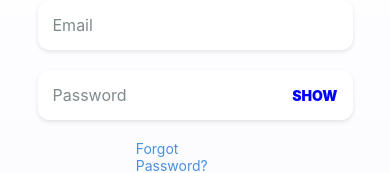
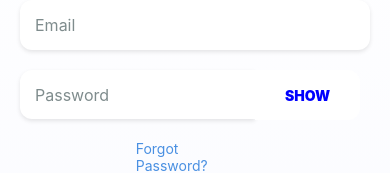
Before and after one commit to PulithR/sinhala-note-summarization-application, a React Native app in the folder kuppi-interface/: screen /Home in a window 390 px wide. Shown: the part 351-524 px from the top of the page. Built offline with nearby package versions, Linux system fonts and the light colour scheme.

Commit message:
Fixed the issue where password inputs affected the visibility button

```diff
--- a/kuppi-interface/API/BaseApiUrl.js
+++ b/kuppi-interface/API/BaseApiUrl.js
@@ -1,3 +1,3 @@
-const BASE_API_URL = ""; // centralized API management for developing purposes; will do further improvements
+const BASE_API_URL = "http://192.168.43.131:5000"; // centralized API management for developing purposes; will do further improvements
 
 export default BASE_API_URL;
--- a/kuppi-interface/screens/LoginScreen.js
+++ b/kuppi-interface/screens/LoginScreen.js
@@ -113,6 +113,7 @@ const LoginScreen = ({ setShowSignUp }) => {
                 />
                 <TouchableOpacity
                   style={styles.visibilityButton}
+                  activeOpacity={1}
                   onPress={() => setShowPassword(!showPassword)}
                 >
                   <Text style={styles.visibilityButtonText}>
@@ -201,7 +202,7 @@ const styles = StyleSheet.create({
     marginBottom: 40,
   },
   input: {
-    width: "90%",
+    width: "100%",
     height: 50,
     borderRadius: 12,
     backgroundColor: "#ffffff",
@@ -222,14 +223,16 @@ const styles = StyleSheet.create({
     fontSize: 14,
   },
   inputContainer: {
-    width: "90%",
-    position: "relative",
+    width: "100%",
+    flexDirection: "row",
+    justifyContent: "space-between",
     marginVertical: 10,
   },
   inputWithButton: {
-    width: "100%",
-    height: 50,
-    borderRadius: 12,
+    width: "70%",
+    height: 49,
+    borderTopLeftRadius: 12,
+    borderBottomLeftRadius: 12,
     backgroundColor: "#ffffff",
     padding: 15,
     paddingRight: 70,
@@ -239,14 +242,17 @@ const styles = StyleSheet.create({
     shadowOffset: { width: 0, height: 2 },
     shadowOpacity: 0.1,
     shadowRadius: 4,
-    elevation: 3,
   },
   visibilityButton: {
-    position: "absolute",
-    right: 15,
-    top: 0,
-    bottom: 0,
+    width: "30%",
+    height: 50,
     justifyContent: "center",
+    alignItems: "center",
+    backgroundColor: "#ffffff",
+    padding: 5,
+    marginRight: 10,
+    borderTopRightRadius: 12,
+    borderBottomRightRadius: 12,
   },
   visibilityButtonText: {
     fontSize: 14,
--- a/kuppi-interface/screens/SignUpScreen.js
+++ b/kuppi-interface/screens/SignUpScreen.js
@@ -146,6 +146,7 @@ const SignUpScreen = ({ setShowSignUp }) => {
                 />
                 <TouchableOpacity
                   style={styles.visibilityButton}
+                  activeOpacity={1}
                   onPress={() => setShowPassword(!showPassword)}
                 >
                   <Text style={styles.visibilityButtonText}>
@@ -168,6 +169,7 @@ const SignUpScreen = ({ setShowSignUp }) => {
                 />
                 <TouchableOpacity
                   style={styles.visibilityButton}
+                  activeOpacity={1}
                   onPress={() => setShowConfirmPassword(!showConfirmPassword)}
                 >
                   <Text style={styles.visibilityButtonText}>
@@ -257,7 +259,7 @@ const styles = StyleSheet.create({
     marginBottom: 40,
   },
   input: {
-    width: "90%",
+    width: "100%",
     height: 50,
     borderRadius: 12,
     backgroundColor: "#ffffff",
@@ -278,14 +280,16 @@ const styles = StyleSheet.create({
     fontSize: 14,
   },
   inputContainer: {
-    width: "90%",
-    position: "relative",
+    width: "100%",
+    flexDirection: "row",
+    justifyContent: "space-between",
     marginVertical: 10,
   },
   inputWithButton: {
-    width: "100%",
-    height: 50,
-    borderRadius: 12,
+    width: "70%",
+    height: 49,
+    borderTopLeftRadius: 12,
+    borderBottomLeftRadius: 12,
     backgroundColor: "#ffffff",
     padding: 15,
     paddingRight: 70,
@@ -298,11 +302,15 @@ const styles = StyleSheet.create({
     elevation: 3,
   },
   visibilityButton: {
-    position: "absolute",
-    right: 15,
-    top: 0,
-    bottom: 0,
+    width: "30%",
+    height: 50,
     justifyContent: "center",
+    alignItems: "center",
+    backgroundColor: "#ffffff",
+    padding: 5,
+    marginRight: 10,
+    borderTopRightRadius: 12,
+    borderBottomRightRadius: 12,
   },
   visibilityButtonText: {
     fontSize: 14,
@@ -316,6 +324,7 @@ const styles = StyleSheet.create({
     justifyContent: "center",
     alignItems: "center",
     marginTop: 30,
+    backgroundColor: "#3498db",
     shadowColor: "#000",
     shadowOffset: { width: 0, height: 4 },
     shadowOpacity: 0.2,
@@ -341,4 +350,5 @@ const styles = StyleSheet.create({
   },
 });
 
+
 export default SignUpScreen;
```
